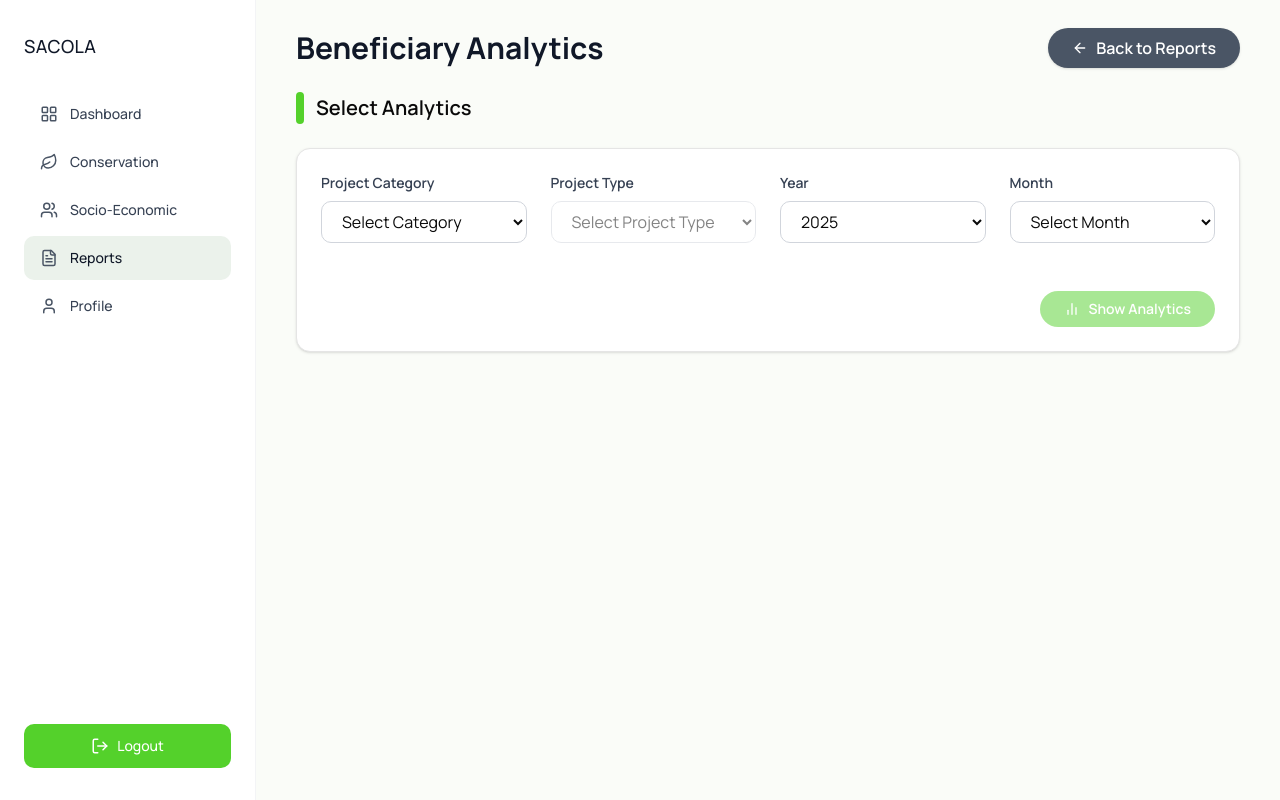
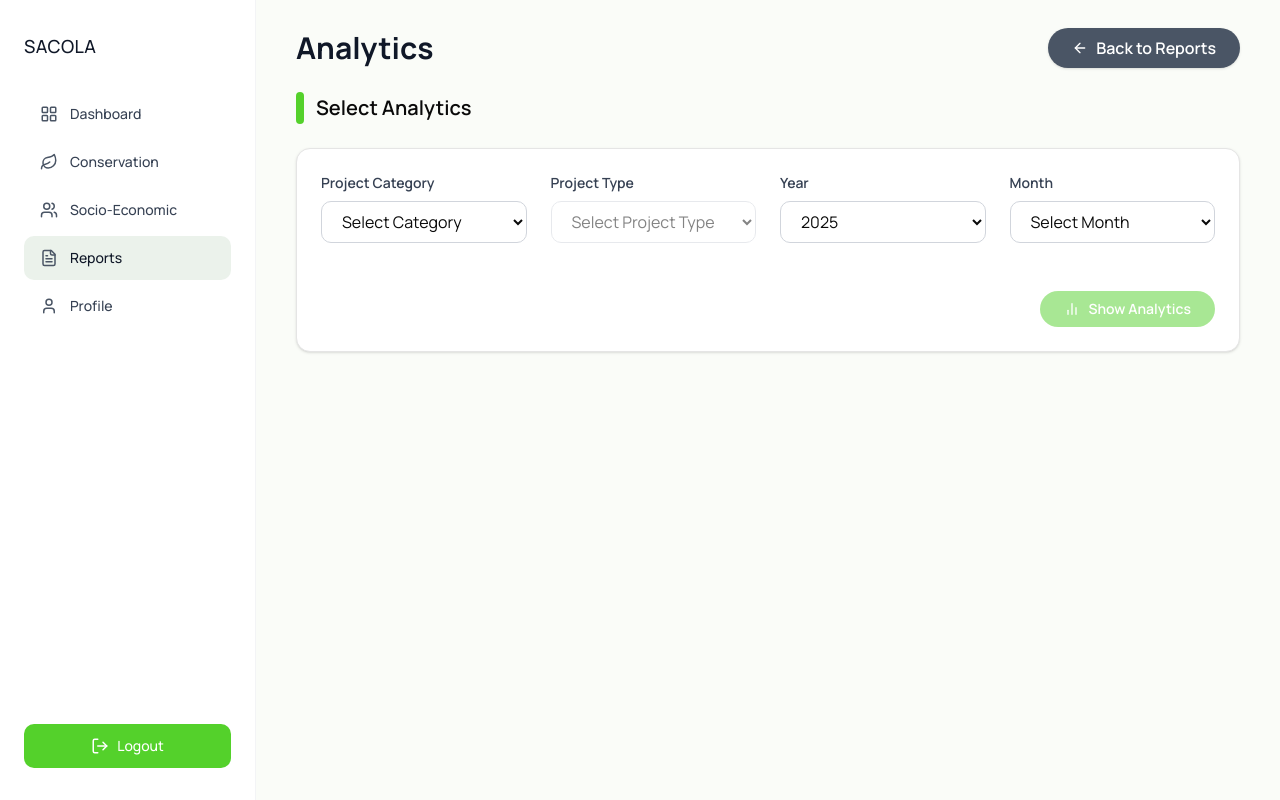
Before and after one commit to upascalin3/sacola-full, a Next.js app: page /dashboard/reports/analytics in a window 1280 px wide. Built offline with nearby package versions, Linux system fonts and the light colour scheme.

Commit message:
analytics updates

```diff
--- a/src/app/dashboard/components/AnalyticsPageContent.tsx
+++ b/src/app/dashboard/components/AnalyticsPageContent.tsx
@@ -304,7 +304,7 @@ export default function AnalyticsPageContent() {
       <main className="ml-64 py-7 px-10">
         <div className="flex items-center justify-between mb-6">
           <h1 className="text-3xl font-bold text-gray-900">
-            Beneficiary Analytics
+            Analytics
           </h1>
           <Link
             href="/dashboard/reports"
```
